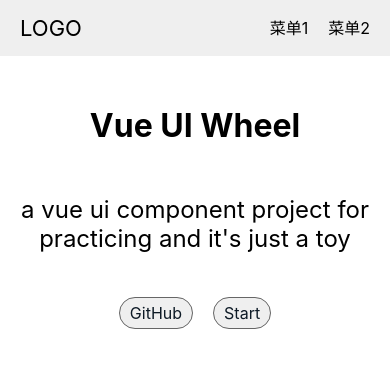
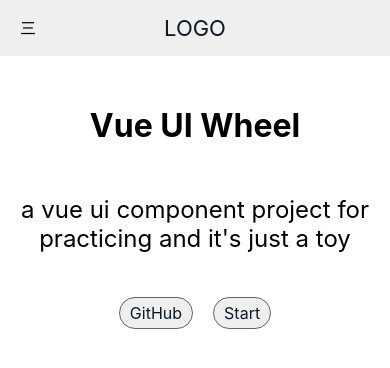
Before and after one commit to mrlmx/vue-ui-wheel, a Vue app: page / in a window 390 px wide. Shown: the top 368 px of the page. Built offline with nearby package versions, Linux system fonts and the light colour scheme.

Commit message:
add mobile screen support

```diff
--- a/src/App.vue
+++ b/src/App.vue
@@ -8,7 +8,8 @@ import { ref, provide } from "vue";
 export default {
     name: "App",
     setup() {
-        const asideVisible = ref(true);
+        const { clientWidth } = document.documentElement;
+        const asideVisible = ref(clientWidth >= 500);
         provide("asideVisible", asideVisible);
     },
 };
--- a/src/components/Topnav.vue
+++ b/src/components/Topnav.vue
@@ -1,10 +1,13 @@
 <template>
     <div class="top-nav">
-        <div class="logo" @click="toggleAside">LOGO</div>
+        <div class="logo">
+            <router-link to="/">LOGO</router-link>
+        </div>
         <ul class="menu">
             <li>菜单1</li>
             <li>菜单2</li>
         </ul>
+        <span class="toggle-aside" @click="toggleAside">三</span>
     </div>
 </template>
 
@@ -37,6 +40,14 @@ export default {
         user-select: none;
     }
 
+    .toggle-aside {
+        position: absolute;
+        left: 20px;
+        margin: auto 0px;
+        cursor: pointer;
+        display: none;
+    }
+
     .menu {
         li {
             display: inline-block;
@@ -44,4 +55,18 @@ export default {
         }
     }
 }
+
+@media (max-width: 500px) {
+    .top-nav {
+        justify-content: center;
+
+        .toggle-aside {
+            display: inline-block;
+        }
+
+        .menu {
+            display: none;
+        }
+    }
+}
 </style>
```
